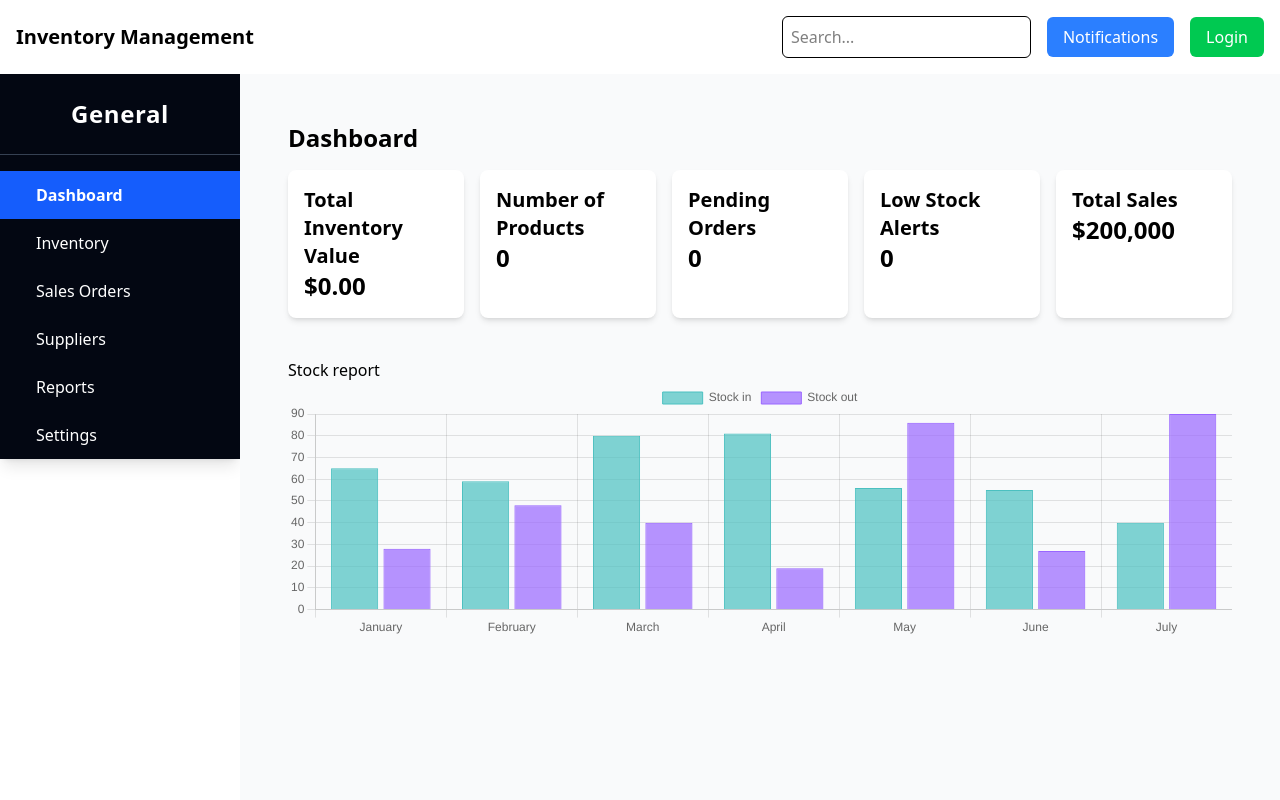
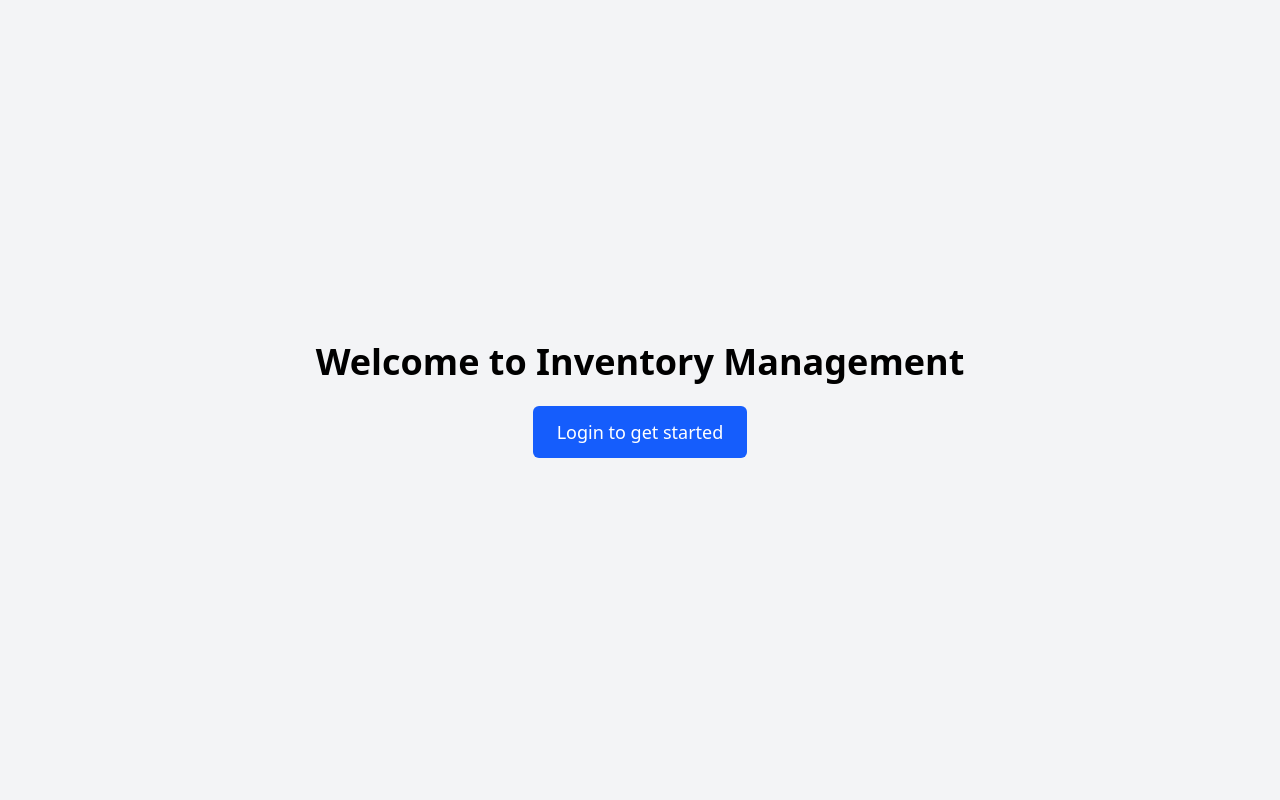
Before and after one commit to Collyns22/DataFort-Project, a React (Vite) app: page / in a window 1280 px wide. Shown: the top 800 px of the page. Built offline with nearby package versions, Linux system fonts and the light colour scheme.

Commit message:
Add a welcome page

```diff
--- a/src/App.jsx
+++ b/src/App.jsx
@@ -1,5 +1,7 @@
+import React, { useState } from "react";
 import { BrowserRouter as Router, Route, Routes } from "react-router-dom";
-import DashboardPage from "./Pages/DashboardPage.jsx";
+import WelcomePage from "./Pages/WelcomePage.jsx";
+import DashboardPage from "./Pages/DashboardPage";
 import InventoryPage from "./Pages/InventoryPage.jsx";
 import OrdersPage from "./Pages/OrdersPage.jsx";
 import ReportsPage from "./Pages/ReportsPage.jsx";
@@ -9,15 +11,82 @@ import SideBar from "./Component/SideBar.jsx";
 import TopBar from "./Component/TopBar.jsx";
 import Footer from "./Component/Footer/Footer.jsx";
 import SuppliersPage from "./Pages/SuppliersPage.jsx";
+import Registration from "./Component/Registration.jsx";
 
 const App = () => {
+  // Login/Register state
+  const [showLogin, setShowLogin] = useState(false);
+  const [showRegister, setShowRegister] = useState(false);
+  const [isLoggedIn, setIsLoggedIn] = useState(false);
+  const [showUserMenu, setShowUserMenu] = useState(false);
+  const [form, setForm] = useState({
+    username: "",
+    password: "",
+    role: "user",
+  });
+
+  // Handlers
+  const handleChange = (e) =>
+    setForm({ ...form, [e.target.name]: e.target.value });
+
+  const handleLogin = (e) => {
+    e.preventDefault();
+    setShowLogin(false);
+    setIsLoggedIn(true);
+  };
+
+  const handleShowRegister = () => {
+    setShowLogin(false);
+    setShowRegister(true);
+  };
+
+  const handleCloseRegister = () => setShowRegister(false);
+
+  const handleLogout = () => {
+    setIsLoggedIn(false);
+    setShowUserMenu(false);
+  };
+
+  const handleAvatarClick = () => setShowUserMenu((prev) => !prev);
+
+  // Only render WelcomePage before login
+  if (!isLoggedIn) {
+    return (
+      <WelcomePage
+        showLogin={showLogin}
+        setShowLogin={setShowLogin}
+        showRegister={showRegister}
+        setShowRegister={setShowRegister}
+        isLoggedIn={isLoggedIn}
+        setIsLoggedIn={setIsLoggedIn}
+        showUserMenu={showUserMenu}
+        setShowUserMenu={setShowUserMenu}
+        form={form}
+        setForm={setForm}
+        handleChange={handleChange}
+        handleLogin={handleLogin}
+        handleShowRegister={handleShowRegister}
+        handleCloseRegister={handleCloseRegister}
+        handleLogout={handleLogout}
+        handleAvatarClick={handleAvatarClick}
+      />
+    );
+  }
+
+  // Render the rest of the app after login
   return (
     <Router>
       <div className="flex flex-col min-h-screen">
-        <TopBar />
+        <TopBar
+          isLoggedIn={isLoggedIn}
+          setIsLoggedIn={setIsLoggedIn}
+          showUserMenu={showUserMenu}
+          setShowUserMenu={setShowUserMenu}
+          handleLogout={handleLogout}
+          handleAvatarClick={handleAvatarClick}
+        />
         <div className="flex flex-1">
           <SideBar />
-
           <main className="flex-1 p-4 bg-gray-50 overflow-y-auto">
             <Routes>
               <Route path="/" element={<DashboardPage />} />
@@ -30,7 +99,6 @@ const App = () => {
             </Routes>
           </main>
         </div>
-
         <Footer />
       </div>
     </Router>
--- a/src/Component/TopBar.jsx
+++ b/src/Component/TopBar.jsx
@@ -1,53 +1,14 @@
-import React, { useState } from "react";
-import Registration from "./Registration";
+import React, { useEffect } from "react";
 
-const TopBar = () => {
-  const [showLogin, setShowLogin] = useState(false);
-  const [showRegister, setShowRegister] = useState(false);
-  const [isLoggedIn, setIsLoggedIn] = useState(false); // Track login state
-  const [showUserMenu, setShowUserMenu] = useState(false); // Track avatar menu
-  const [form, setForm] = useState({
-    username: "",
-    password: "",
-    role: "user",
-  });
-
-  const handleChange = (e) => {
-    setForm({ ...form, [e.target.name]: e.target.value });
-  };
-
-  const handleLogin = (e) => {
-    e.preventDefault();
-    // Handle login logic here (e.g., authentication)
-    setShowLogin(false);
-    setIsLoggedIn(true); // Set user as logged in
-  };
-
-  // Function to open registration and close login
-  const handleShowRegister = () => {
-    setShowLogin(false);
-    setShowRegister(true);
-  };
-
-  // Function to close registration
-  const handleCloseRegister = () => {
-    setShowRegister(false);
-  };
-
-  // Function to handle logout
-  const handleLogout = () => {
-    setIsLoggedIn(false);
-    setShowUserMenu(false);
-    // Optionally clear user data here
-  };
-
-  // Function to toggle user menu
-  const handleAvatarClick = () => {
-    setShowUserMenu((prev) => !prev);
-  };
-
+const TopBar = ({
+  isLoggedIn,
+  showUserMenu,
+  setShowUserMenu,
+  handleLogout,
+  handleAvatarClick,
+}) => {
   // Optional: Close menu when clicking outside
-  React.useEffect(() => {
+  useEffect(() => {
     const handleClickOutside = (event) => {
       if (
         !event.target.closest("#user-avatar-btn") &&
@@ -62,7 +23,7 @@ const TopBar = () => {
     return () => {
       document.removeEventListener("mousedown", handleClickOutside);
     };
-  }, [showUserMenu]);
+  }, [showUserMenu, setShowUserMenu]);
 
   return (
     <div className="bg-white shadow-md p-4 flex justify-between items-center">
@@ -78,90 +39,6 @@ const TopBar = () => {
         <button className="bg-blue-500 text-white px-4 py-2 rounded-md">
           Notifications
         </button>
-        {!isLoggedIn && (
-          <button
-            className="bg-green-500 text-white px-4 py-2 rounded-md"
-            onClick={() => setShowLogin(true)}
-          >
-            Login
-          </button>
-        )}
-        {/* Login Modal */}
-        {showLogin && (
-          <div className="fixed inset-0 flex items-center justify-center bg-black bg-opacity-40 z-50">
-            <div className="bg-white p-6 rounded-lg shadow-lg w-80">
-              <h2 className="text-lg font-bold mb-4">Login</h2>
-              <form onSubmit={handleLogin} className="space-y-4">
-                <input
-                  type="text"
-                  name="username"
-                  placeholder="Username or Email"
-                  value={form.username}
-                  onChange={handleChange}
-                  className="w-full border rounded-md p-2"
-                  required
-                />
-                <input
-                  type="password"
-                  name="password"
-                  placeholder="Password"
-                  value={form.password}
-                  onChange={handleChange}
-                  className="w-full border rounded-md p-2"
-                  required
-                />
-                <select
-                  name="role"
-                  value={form.role}
-                  onChange={handleChange}
-                  className="w-full border rounded-md p-2"
-                >
-                  <option value="user">User</option>
-                  <option value="admin">Admin</option>
-                  <option value="manager">Manager</option>
-                </select>
-                <div className="flex justify-between">
-                  <button
-                    type="button"
-                    className="text-gray-500"
-                    onClick={() => setShowLogin(false)}
-                  >
-                    Cancel
-                  </button>
-                  <button
-                    type="submit"
-                    className="bg-blue-600 text-white px-4 py-2 rounded-md"
-                  >
-                    Login
-                  </button>
-                </div>
-                <div className="text-center mt-2">
-                  <button
-                    type="button"
-                    className="text-blue-600 underline"
-                    onClick={handleShowRegister}
-                  >
-                    Register
-                  </button>
-                </div>
-              </form>
-            </div>
-          </div>
-        )}
-        {/* Registration Modal */}
-        {showRegister && (
-          <div className="fixed inset-0 flex items-center justify-center bg-black bg-opacity-40 z-50">
-            <div className="bg-white rounded-lg shadow-lg w-full max-w-md">
-              <button
-                className="absolute top-4 right-4 text-gray-500"
-                onClick={handleCloseRegister}
-              >
-                &times;
-              </button>
-              <Registration />
-            </div>
-          </div>
-        )}
         {isLoggedIn && (
           <div className="relative">
             <button
--- /dev/null
+++ b/src/Pages/WelcomePage.jsx
@@ -0,0 +1,111 @@
+import React from "react";
+import Registration from "../Component/Registration.jsx";
+
+const WelcomePage = ({
+  showLogin,
+  setShowLogin,
+  showRegister,
+  form,
+  handleChange,
+  handleLogin,
+  handleShowRegister,
+  handleCloseRegister,
+}) => (
+  <div className="flex flex-col items-center justify-center h-screen bg-gray-100">
+    <h1 className="text-4xl font-bold mb-6">Welcome to Inventory Management</h1>
+    <button
+      className="bg-blue-600 text-white px-6 py-3 rounded-md text-lg hover:bg-blue-700 transition"
+      onClick={() => setShowLogin(true)}
+    >
+      Login to get started
+    </button>
+
+    {/* Login Modal */}
+    {showLogin && (
+      <div className="fixed inset-0 flex items-center justify-center bg-black bg-opacity-40 z-50">
+        <div className="bg-white p-6 rounded-lg shadow-lg w-80 relative">
+          <button
+            className="absolute top-2 right-2 text-gray-500 text-2xl"
+            onClick={() => setShowLogin(false)}
+            aria-label="Close"
+          >
+            &times;
+          </button>
+          <h2 className="text-lg font-bold mb-4">Login</h2>
+          <form onSubmit={handleLogin} className="space-y-4">
+            <input
+              type="text"
+              name="username"
+              placeholder="Username or Email"
+              value={form.username}
+              onChange={handleChange}
+              className="w-full border rounded-md p-2"
+              required
+            />
+            <input
+              type="password"
+              name="password"
+              placeholder="Password"
+              value={form.password}
+              onChange={handleChange}
+              className="w-full border rounded-md p-2"
+              required
+            />
+            <select
+              name="role"
+              value={form.role}
+              onChange={handleChange}
+              className="w-full border rounded-md p-2"
+            >
+              <option value="user">User</option>
+              <option value="admin">Admin</option>
+              <option value="manager">Manager</option>
+            </select>
+            <div className="flex justify-between">
+              <button
+                type="button"
+                className="bg-blue-600 text-white px-4 py-2 rounded-md"
+                onClick={() => setShowLogin(false)}
+              >
+                Cancel
+              </button>
+              <button
+                type="submit"
+                className="bg-blue-600 text-white px-4 py-2 rounded-md"
+              >
+                Login
+              </button>
+            </div>
+            <div className="text-center mt-2">
+              <button
+                type="button"
+                className="text-blue-600 underline"
+                onClick={handleShowRegister}
+              >
+                Register
+              </button>
+            </div>
+          </form>
+        </div>
+      </div>
+    )}
+
+    {/* Registration Modal */}
+    {showRegister && (
+      <div className="fixed inset-0 flex items-center justify-center bg-black bg-opacity-40 z-50">
+        <div className="bg-white rounded-lg shadow-lg w-full max-w-md relative">
+          <button
+            className="absolute top-4 right-4 text-gray-500 text-2xl"
+            onClick={handleCloseRegister}
+            aria-label="Close"
+          >
+            &times;
+          </button>
+          <Registration />
+        </div>
+      </div>
+    )}
+  </div>
+);
+
+export default WelcomePage;
```
